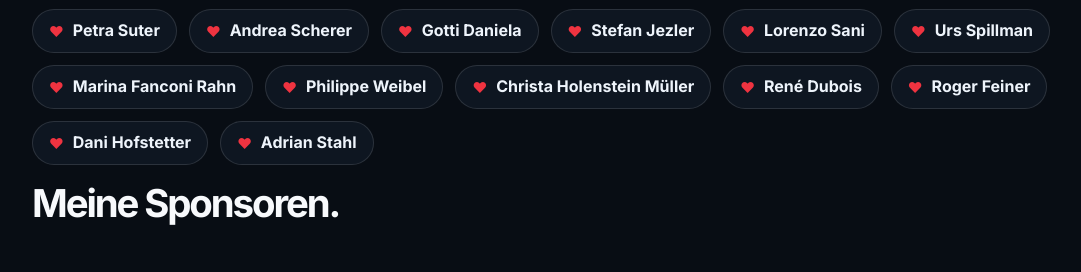
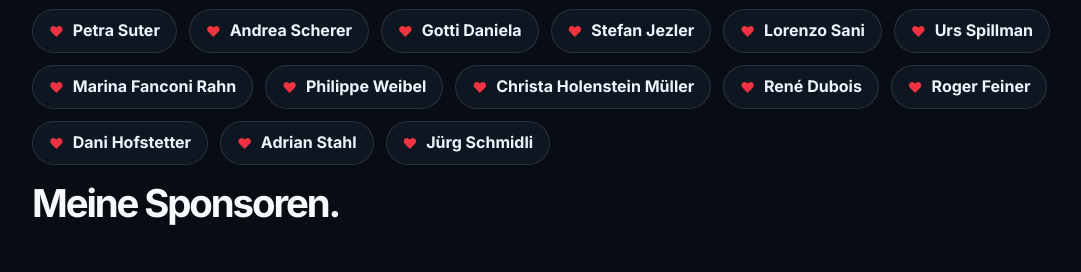
Before and after one commit to theresaluternauer/JonigoesCanada, a plain HTML site: page index.html in a window 1280 px wide. Shown: the part 6709-6981 px from the top of the page, without its empty margins (18-1099 px from the left). Drawn offline with Linux system fonts and the light colour scheme.

Commit message:
Add supporter pill for Jürg Schmidli

```diff
--- a/index.html
+++ b/index.html
@@ -331,6 +331,7 @@ Mit deiner Spende hilfst du, mir diesen Traum zu verwirklichen. Jeder Beitrag z
           <span class="supporter-pill">Roger Feiner</span>
           <span class="supporter-pill">Dani Hofstetter</span>
           <span class="supporter-pill">Adrian Stahl</span>
+          <span class="supporter-pill">Jürg Schmidli</span>
         </div>
 
         <div class="section-heading">
```
